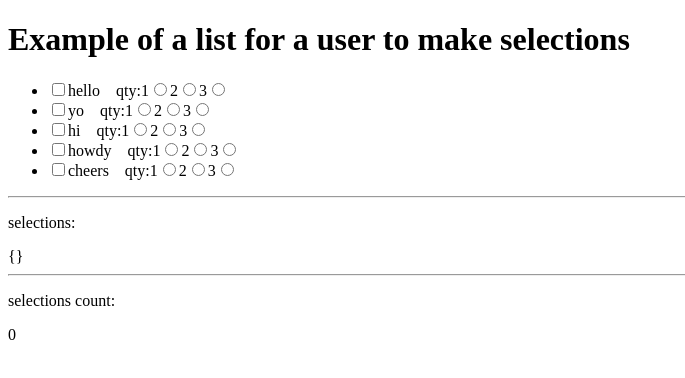
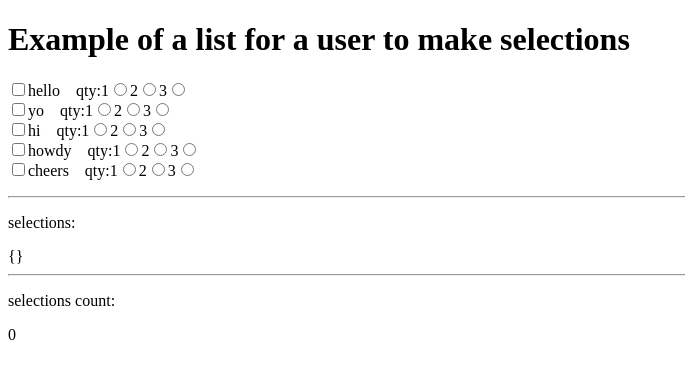
Before and after one commit to brianzelip/vuex-selection-form-prototype, a Vue app: page / in a window 1280 px wide. Shown: the top 378 px of the page, without its empty margins (0-685 px from the left). Built offline with nearby package versions, Linux system fonts and the light colour scheme.

Commit message:
list-reset in TheList.vue

```diff
--- a/src/components/TheList.vue
+++ b/src/components/TheList.vue
@@ -29,3 +29,10 @@ export default {
   }
 };
 </script>
+
+<style scoped>
+ul {
+  list-style: none;
+  padding-left: 0;
+}
+</style>
```
